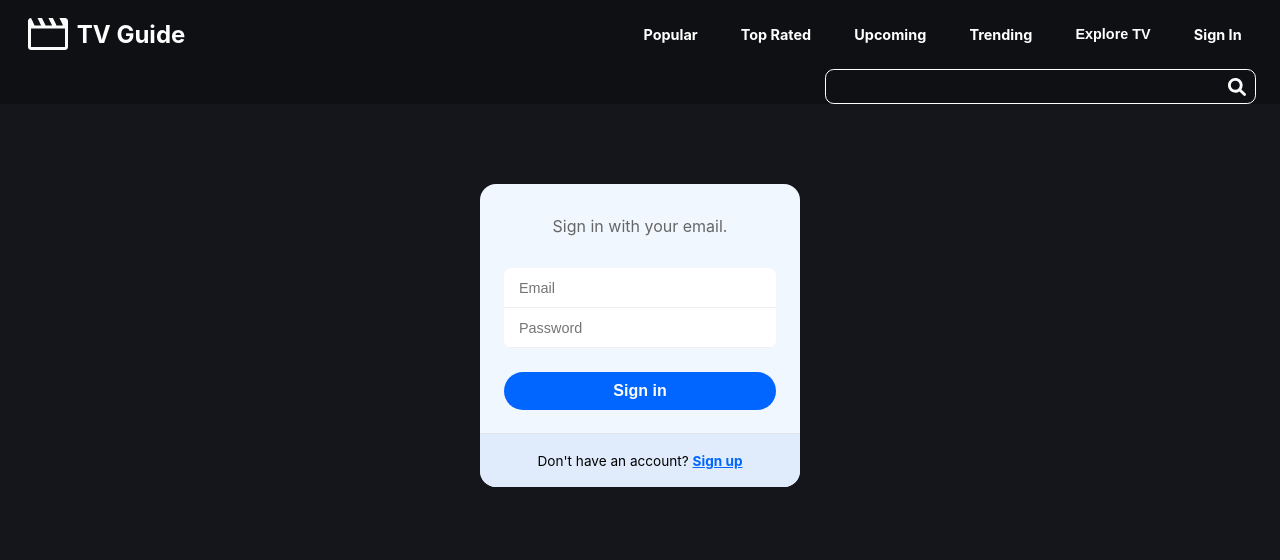
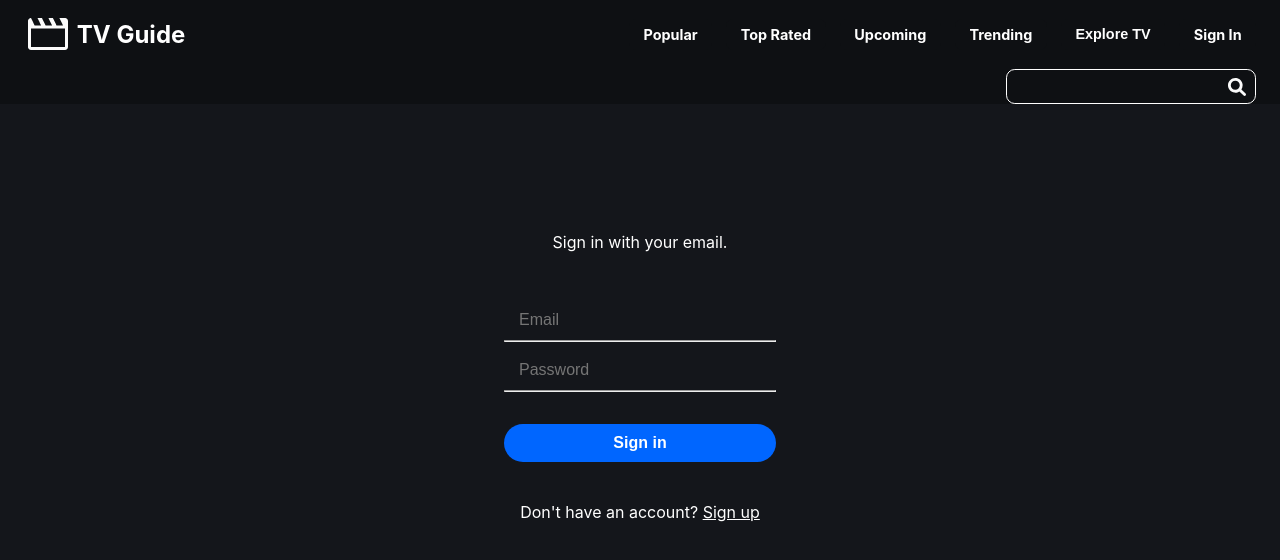
Before and after one commit to OmarAbouzeid95/TVGuide, a React (Create React App) app in the folder client/: page /signIn in a window 1280 px wide. Shown: the top 560 px of the page. Built offline with nearby package versions, Linux system fonts and the light colour scheme.

Commit message:
Some changes to signup and signin pages

```diff
--- a/client/src/components/Header.jsx
+++ b/client/src/components/Header.jsx
@@ -70,10 +70,12 @@ export default function Header(){
     return (
         <div className ="header-container">
             <div className="header-nav">
-                <div className="main-logo">
-                    <img className="logo-img" src={logo} alt="website logo"></img>
-                    <h2>TV Guide</h2>
-                </div>
+                <Link class="main-logo-link" to={'/'}>
+                    <div className="main-logo">
+                        <img className="logo-img" src={logo} alt="website logo"></img>
+                        <h2>TV Guide</h2>
+                    </div>
+                </Link>
                 <div className="header-nav-buttons">
                     <Link className="header-nav-button" to={`/popular/${mode}`}>Popular</Link>
                     <Link className="header-nav-button" to={`/top-rated/${mode}`}>Top Rated</Link>
--- a/client/src/components/SignIn.jsx
+++ b/client/src/components/SignIn.jsx
@@ -45,24 +45,23 @@ export default function SignIn(){
 
     return (
         <div className="form-box">
-
             {showLoader && <Loader />}
             <form className="form">
-                <span className="subtitle">Sign in with your email.</span>
-                {((signInStatus !== '') && (signInStatus !== 'success')) && <p className="signIn-failed">Email or password are incorrect.</p>}
+                <p>Sign in with your email.</p>
+                {((signInStatus !== '') && (signInStatus !== 'success')) && <p className="signIn-failed">Incorrect username or password.</p>}
                 {(signInStatus === 'success') && <p className="signIn-successful">Successfully Signed in!</p>}
                 <div className="form-container">
                         <input type="email" className="input" required placeholder="Email" onChange={(e) => setUserInfo({...userInfo, email: e.target.value})}></input>
+                        <hr className="custom-hr"/>
                         <input type="password" className="input" required placeholder="Password" onChange={(e) => setUserInfo({...userInfo, password: e.target.value})}></input>
+                        <hr className="custom-hr"/>
                 </div>
                 <button onClick={(e) => {
                     e.preventDefault()
                     signIn()
                     }}>Sign in</button>
             </form>
-            <div className="form-section">
-                <p>Don't have an account? <Link to={'/signup'}>Sign up</Link></p>
-            </div>
+                <p className="form-account-msg">Don't have an account? <Link to={'/signup'}>Sign up</Link></p>
     </div>
     )
 }
--- a/client/src/components/SignUp.jsx
+++ b/client/src/components/SignUp.jsx
@@ -86,19 +86,22 @@ export default function SignUp(props){
                 {(signUpStatus === 'success') && <p className="signUp-successful">Successfully Signed up!</p>}
                 <div className="form-container">
                         <input type="text" className="input" required placeholder="First Name" onChange={(e) => setUserInfo({...userInfo, firstName: e.target.value})}></input>
+                        <hr className="custom-hr"/>
                         <input type="text" className="input" required placeholder="Last Name" onChange={(e) => setUserInfo({...userInfo, lastName: e.target.value})}></input>
+                        <hr className="custom-hr"/>
                         <input type="email" className="input" required placeholder="Email" onChange={(e) => setUserInfo({...userInfo, email: e.target.value})}></input>
+                        <hr className="custom-hr"/>
                         <input type="password" className="input" required placeholder="Password" onChange={(e) => setUserInfo({...userInfo, password: e.target.value})}></input>
+                        <hr className="custom-hr"/>
                         <input type="password" className="input" required placeholder="Re-enter Password" onChange={(e) => setUserInfo({...userInfo, repassword: e.target.value})}></input>
+                        <hr className="custom-hr"/>
                 </div>
                 <button onClick={(e) => {
                     e.preventDefault()
                     signUp()
                     }}>Sign up</button>
             </form>
-            <div className="form-section">
-                <p>Have an account? <Link to={'/signin'}>Sign in</Link></p>
-            </div>
+                <p className="form-account-msg">Already have an account? <Link to={'/signin'}>Sign in</Link></p>
 
             </div>
             )
--- a/client/src/index.css
+++ b/client/src/index.css
@@ -54,11 +54,17 @@ body {
 .header-container {
   background-color: #0E1013;
   padding: 0em 1.5em;
+  max-width: 1360px;
+  margin: 0 auto;
 }
 
 .main-logo {
   display: flex;
   align-items: center;
+}
+
+.main-logo-link {
+  text-decoration: none;
 }
 
 .logo-img {
@@ -130,13 +136,13 @@ body {
   display: flex;
   align-items: center;
   position: relative;
-  width: 35%;
+  width: 250px;
 }
 
 .header-search-bar, .signIn-wrapper input, .profile-wrapper input,
 .reviewInput-field, .reviewWrapper {
   width: 100%;
-  padding: 0.35em 0;
+  padding: 0.35em 3.5em 0.35em 0;
   font-size: 1.1em;
   background-color: transparent;
   color: white;
@@ -793,10 +799,9 @@ fieldset {
 .form-box {
   max-width: 320px;
   margin: 5em auto;
-  background: #f1f7fe;
   overflow: hidden;
   border-radius: 16px;
-  color: #010101;
+  color: white;
 }
 
 .form {
@@ -814,16 +819,12 @@ fieldset {
   font-size: 1.6rem;
 }
 
-.subtitle {
-  font-size: 1rem;
-  color: #666;
-}
 
 /*Inputs box*/
 .form-container {
   overflow: hidden;
   border-radius: 8px;
-  background-color: #fff;
+  color: white;
   margin: 1rem 0 .5rem;
   width: 100%;
 }
@@ -834,28 +835,27 @@ fieldset {
   outline: 0;
   height: 40px;
   width: 100%;
-  border-bottom: 1px solid #eee;
-  font-size: .9rem;
+  font-size: 1rem;
   padding: 8px 15px;
+  color: white;
 }
 
-.form-section {
-  padding: 5px;
-  text-align: center;
-  font-size: .85rem;
-  background-color: #e0ecfb;
-  box-shadow: rgb(0 0 0 / 8%) 0 -1px;
+.custom-hr {
+  margin-top: 0px;
 }
 
-.form-section a {
-  font-weight: bold;
-  color: #0066ff;
-  transition: color .3s ease;
-}
 
 .form-section a:hover {
   color: #005ce6;
   text-decoration: underline;
+}
+
+.form-account-msg {
+  text-align: center;
+}
+
+.form-account-msg a {
+  color: white;
 }
 
 /*Button*/
```
Also changed, not shown: client/src/components/Breadcrumbs.jsx (added).
